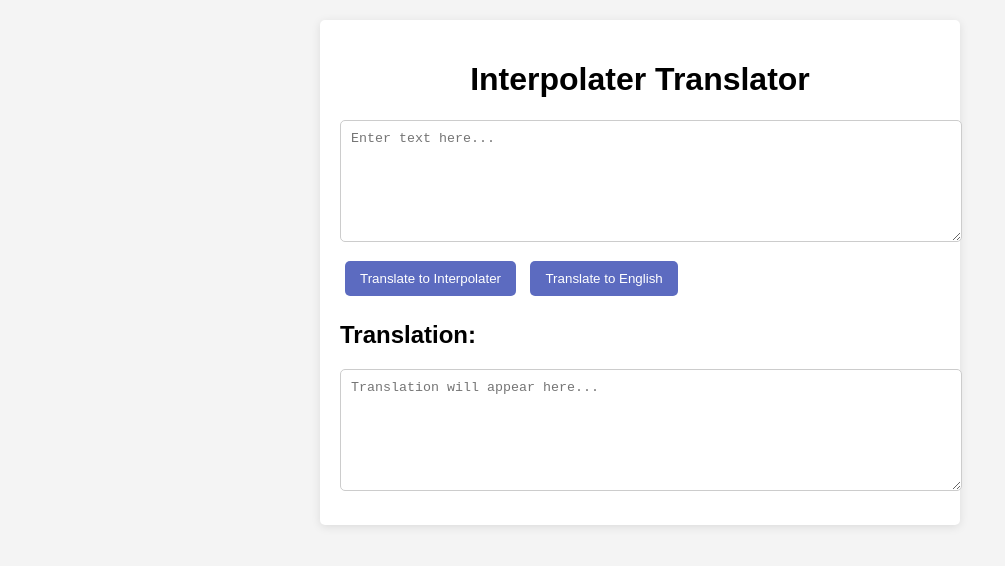
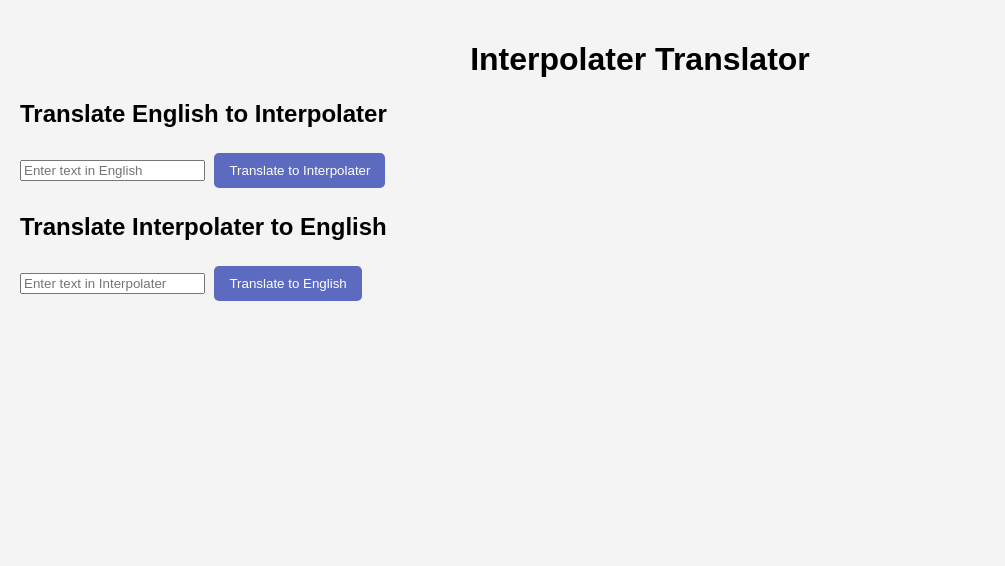
Before and after one commit to Arnsed44/translate, a plain HTML site: page index.html in a window 1280 px wide. Shown: the whole page, without its empty margins (0-1005 px from the left). Drawn offline with Linux system fonts and the light colour scheme.

Commit message:
Update index.html

```diff
--- a/index.html
+++ b/index.html
@@ -4,17 +4,28 @@
     <meta charset="UTF-8">
     <meta name="viewport" content="width=device-width, initial-scale=1.0">
     <title>Interpolater Translator</title>
-    <link rel="stylesheet" href="styles.css">
+    <link rel="stylesheet" href="styles.css"> <!-- Optional: link to your CSS file -->
 </head>
 <body>
-    <div class="container">
-        <h1>Interpolater Translator</h1>
-        <textarea id="inputText" placeholder="Enter text here..."></textarea>
-        <button onclick="translateToInterpolater()">Translate to Interpolater</button>
-        <button onclick="translateToEnglish()">Translate to English</button>
-        <h2>Translation:</h2>
-        <textarea id="outputText" placeholder="Translation will appear here..." readonly></textarea>
+    <h1>Interpolater Translator</h1>
+
+    <!-- English to Interpolater Translation -->
+    <div>
+        <h2>Translate English to Interpolater</h2>
+        <input id="englishInput" type="text" placeholder="Enter text in English" />
+        <button id="translateToInterpolater">Translate to Interpolater</button>
+        <div id="interpolaterOutput"></div>
     </div>
-    <script src="script.js"></script>
+
+    <!-- Interpolater to English Translation -->
+    <div>
+        <h2>Translate Interpolater to English</h2>
+        <input id="interpolaterInput" type="text" placeholder="Enter text in Interpolater" />
+        <button id="translateToEnglish">Translate to English</button>
+        <div id="englishOutput"></div>
+        <div id="suggestionOutput"></div> <!-- Suggestions for untranslated words -->
+    </div>
+
+    <script src="script.js"></script> <!-- Link to your JavaScript file -->
 </body>
 </html>
```
